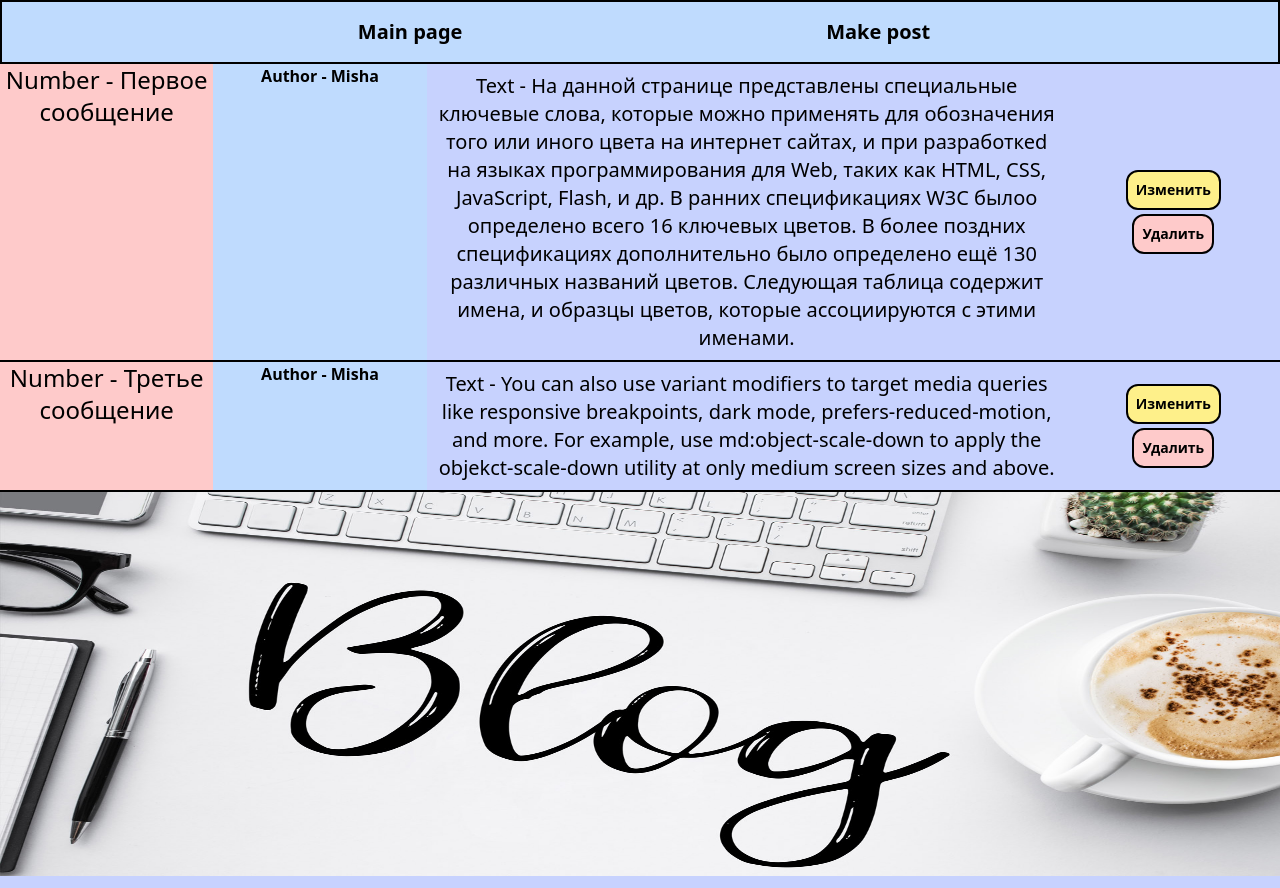
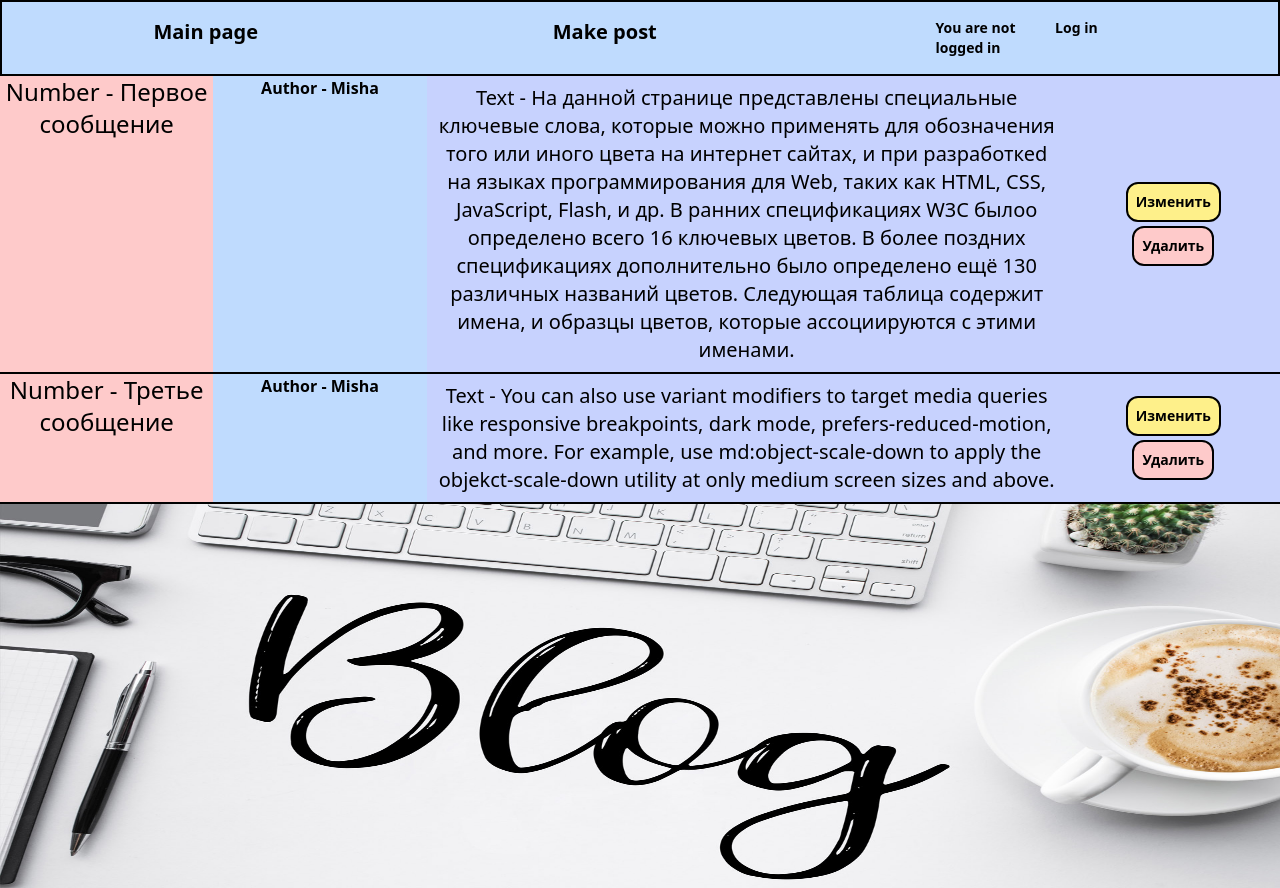
Before and after one commit to hailMeh/Django_BLOG-CRUD, a Django app: page / in a window 1280 px wide. Run offline with Django 4.2, Linux system fonts and the light colour scheme; data comes from the database, SQL or seed files in the repository; both versions use the stored data as it was after the commit; some libraries are stand-ins or nearby versions.

Commit message:
Comments#

```diff
--- a/blog/settings.py
+++ b/blog/settings.py
@@ -126,3 +126,4 @@ DEFAULT_AUTO_FIELD = 'django.db.models.BigAutoField'
 
 # Прописывать вручную, редирект после логина
 LOGIN_REDIRECT_URL = '/'
+LOGOUT_REDIRECT_URL = '/'
--- a/templates/base.html
+++ b/templates/base.html
@@ -8,10 +8,22 @@
 </head>
 <body>
 <div class="flex flex-row flex-wrap">
-    <div class="basis-full bg-blue-200 text-xl font-bold py-4 border-2 border-black flex flex-row justify-evenly">
+    <div class="basis-full bg-blue-200 text-xl font-bold py-4 border-2 border-black flex flex-row justify-around">
         <a href="{% url 'index' %}" class="px-4 hover:text-white">Main page</a>
         <a href="{% url 'post_new' %}" class="px-2 hover:text-white">Make post</a>
+        <div class="flex flex col justify-evenly">
+            {% if user.is_authenticated %}
+
+                <p class="basis-2/4">Hi {{ user.username }}</p>
+                <a href="{% url 'logout' %}" class="basis-2/4 text-sm font-semibold pl-4 hover:text-red-600">Log out</a>
+
+            {% else %}
+                <p class="basis-2/4 text-sm">You are not logged in</p>
+                <a href="{% url 'login' %}" class="basis-2/4 text-sm font-semibold pl-4 hover:text-green-600">Log in</a>
+            {% endif %}
+        </div>
     </div>
+
     {% block content %}
     {% endblock %}
 </div>
```
Also changed, not shown: db.sqlite3.
